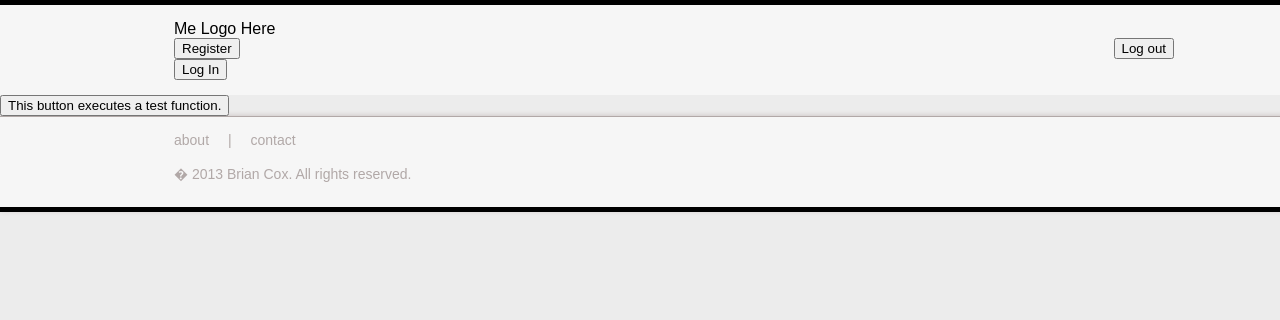
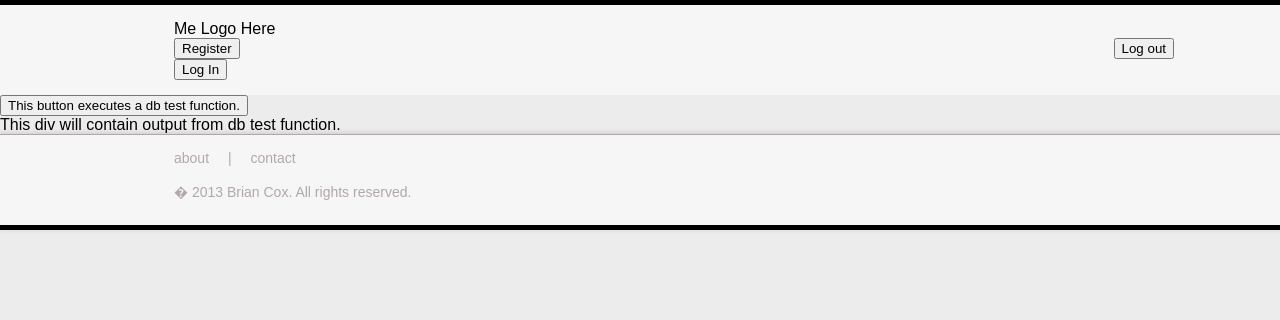
Before and after one commit to zachary908/Portfolio_site_mysql, a PHP site: page /poker.php in a window 1280 px wide; the page is wider, and only the part inside the window is pictured. Shown: the top 320 px of that part. Run offline with PHP 8.4, Linux system fonts and the light colour scheme; some libraries are stand-ins or nearby versions.

Commit message:
working db test2

```diff
--- a/poker.php
+++ b/poker.php
@@ -2,7 +2,9 @@
 	include 'controls/pokerIntroHeader.php';
 ?>
 
-<button onclick="test()">This button executes a test function.</button>
+<button onclick="test()">This button executes a db test function.</button>
+
+<div id="output">This div will contain output from db test function.</div>
 
 <?php
 	include 'controls/pokerFooter.php';
--- a/scripts/pokerjs.js
+++ b/scripts/pokerjs.js
@@ -8,7 +8,7 @@ function test(){
 	var value2 = 'avksdjh';
 	var value3 = 'testString';
 	$.post('pokerMethods.php', {method: 'test', val1: value1, val2: value2, val3: value3}, function(message){
-
+		document.getElementById('output').innerHTML = message;
 	});
 }
 
```
Also changed, not shown: pokerMethods.php (+7 -2 lines).
